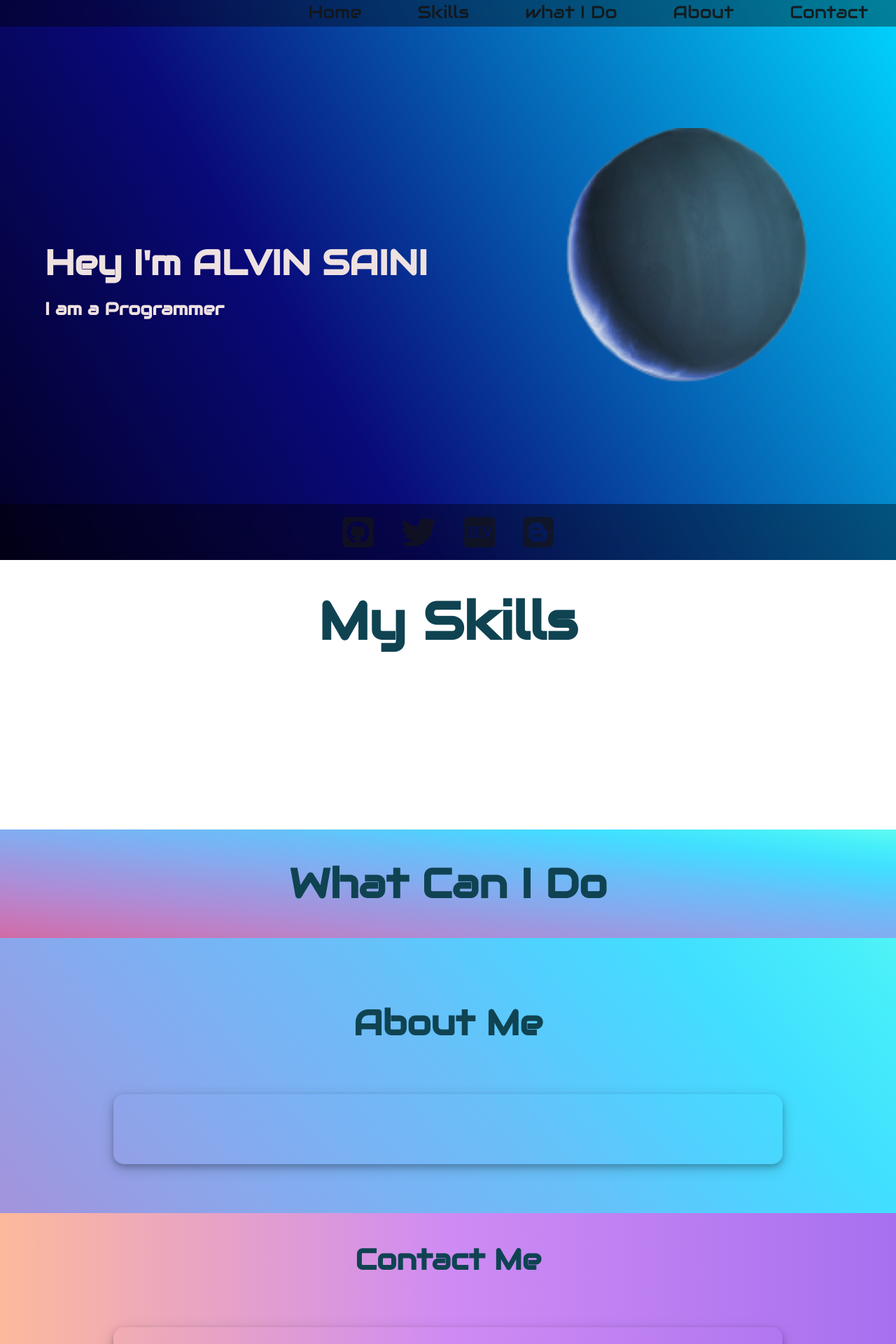
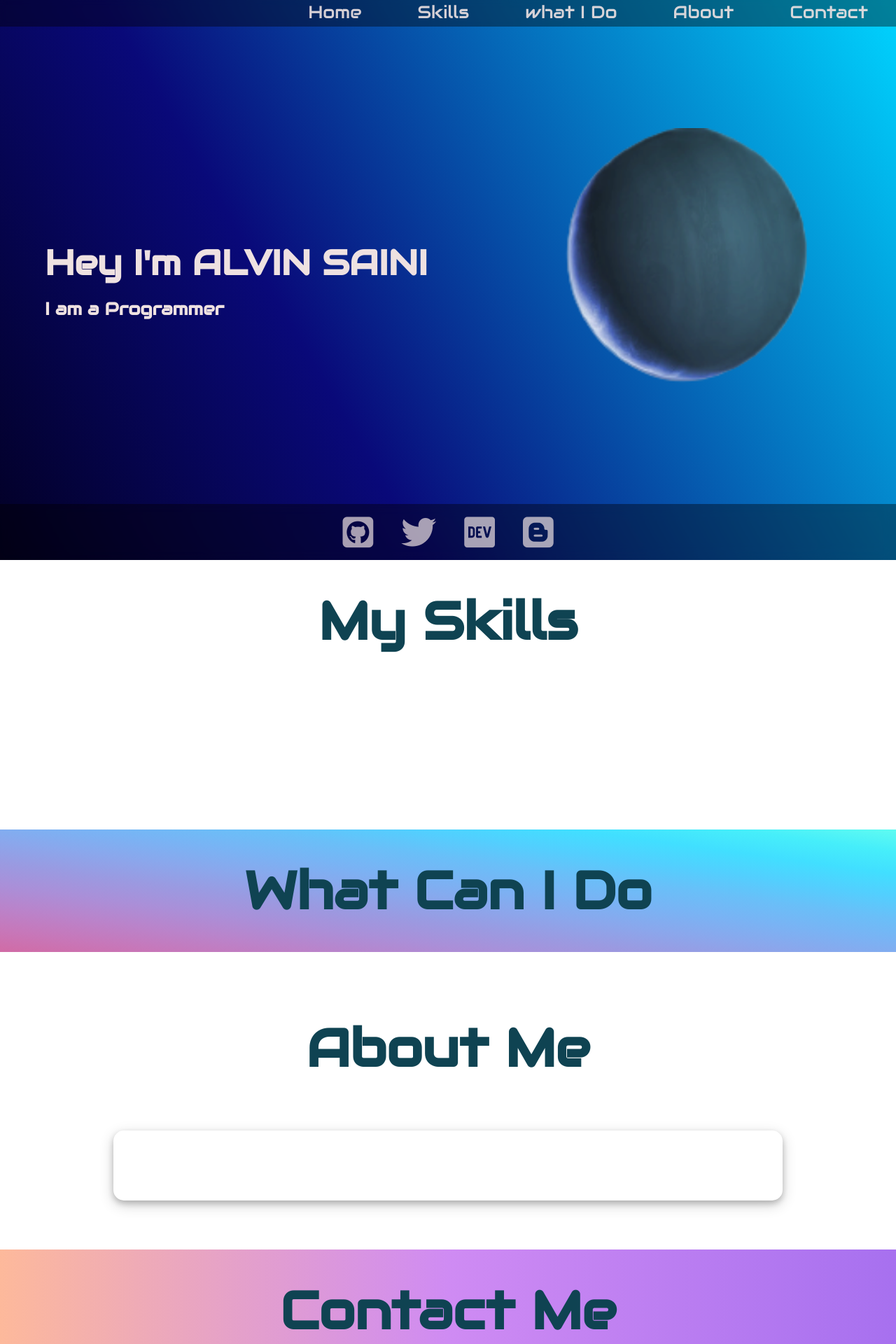
Before and after one commit to CodeWithAlvin/PersonalWeb2, a Django app: template template/index.html in a window 1280 px wide. Shown: the top 1920 px of the page at 70% size. Run offline with Django 3.2, Linux system fonts and the light colour scheme; the template is opened without the code that fills it, so the values that code supplies are empty; some libraries are stand-ins or nearby versions.

Commit message:
Update index.html

```diff
--- a/template/index.html
+++ b/template/index.html
@@ -9,12 +9,12 @@
 
 <!--Body of Page-->
 {%block body%}
-<section class="nav" id="navbar">
-  <a href="#contact" class="f-small f-audio c2">Contact</a>
-  <a href="#about" class="f-small f-audio c2">About</a>
-  <a href="#ido" class="f-small f-audio c2">what I Do</a>
-  <a href="#skills" class="f-small f-audio c2">Skills</a>
-  <a href="#home" class="f-small f-audio c2">Home</a>
+<section class="nav rightIn" id="navbar">
+  <a href="#contact" class="f-small f-audio c3">Contact</a>
+  <a href="#about" class="f-small f-audio c3">About</a>
+  <a href="#ido" class="f-small f-audio c3">what I Do</a>
+  <a href="#skills" class="f-small f-audio c3">Skills</a>
+  <a href="#home" class="f-small f-audio c3">Home</a>
 </section>
 
 <!-- Hamburger from https://css-tricks.com/line-animated-hamburger-menu/-->
@@ -42,7 +42,7 @@
   </div>
 </section>
 
-<section id="skills" class="second-sec rightIn">
+<section id="skills" class="second-sec">
   <div class="heading f-big f-audio c1">
     <h1>My Skills</h1>
   </div>
@@ -56,8 +56,7 @@
   </div>
 </section>
 
-<section id="ido" class="third-sec leftIn">
-<section id="ido" class="third-sec leftIn">
+<section id="ido" class="third-sec rightIn">
   <div class="heading f-big f-audio c1">
     <h1>What Can I Do</h1>
   </div>
@@ -70,8 +69,7 @@
   </div>
 </section>
 
-<section id="about" class="fourth-sec rightIn">
-<section id="about" class="fourth-sec rightIn">
+<section id="about" class="fourth-sec leftIn">
   <div class="heading f-big f-audio c1">
     <h1>About Me</h1>
   </div>
@@ -80,8 +78,7 @@
   </div>
 </section>
 
-<section id="contact" class="fifth-sec leftIn">
-<section id="contact" class="fifth-sec leftIn">
+<section id="contact" class="fifth-sec rightIn">
   <div class="heading f-big f-audio c1">
     <h1>Contact Me</h1>
   </div>
@@ -107,12 +104,13 @@
   </div>
 </section>
 
-<section class="cnct-me">
-  <a href="https://GitHub.com/codewithalvin/" ><i title="GITHUB" class="f-big c2 skill-icon fab fa-github-square"></i></a>
-  <a href="https://twitter.com/Imalvinsaini" ><i title="TWITTER" class="f-big c2 skill-icon fab fa-twitter"></i></a>
-  <a href="https://dev.to/codewithalvin" ><i title="DEV" class="f-big c2 skill-icon fab fa-dev"></i></a>
-  <a href="https://alvinsaini.blogspot.com"><i class="f-big c2 fab fa-blogger"></i></a>
+<section class="cnct-me rightIn">
+  <a href="https://GitHub.com/codewithalvin/" ><i title="GITHUB" class="f-big c3 skill-icon fab fa-github-square"></i></a>
+  <a href="https://twitter.com/Imalvinsaini" ><i title="TWITTER" class="f-big c3 skill-icon fab fa-twitter"></i></a>
+  <a href="https://dev.to/codewithalvin" ><i title="DEV" class="f-big c3 skill-icon fab fa-dev"></i></a>
+  <a href="https://alvinsaini.blogspot.com"><i class="f-big c3 fab fa-blogger"></i></a>
 </section>
+
 {%endblock body%}
 <!-- Script of Page-->
 {%block script%}
```
